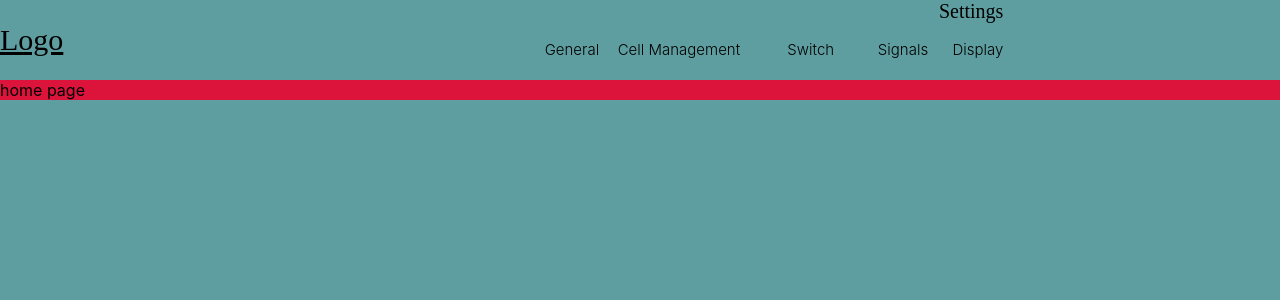
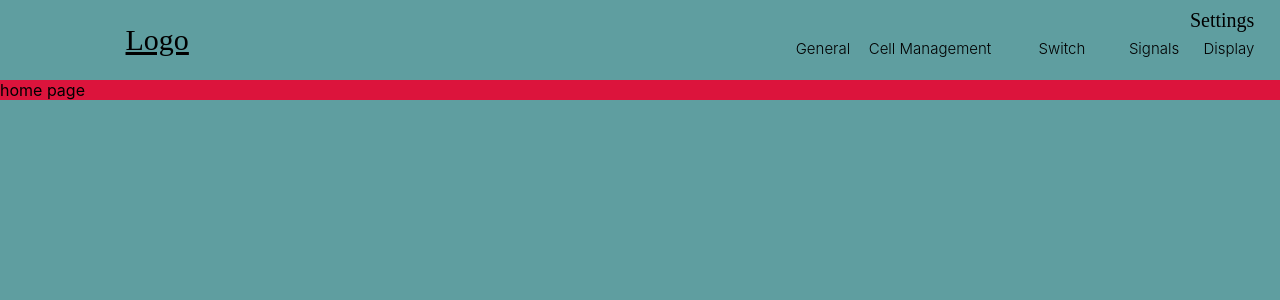
Before and after one commit to spartanracingelectric/SR-BMS, a React (Create React App) app in the folder bms_app/: page / in a window 1280 px wide. Shown: the top 300 px of the page. Built offline with nearby package versions, Linux system fonts and the light colour scheme.

Commit message:
changed header

```diff
--- a/bms_app/src/header/Header.css
+++ b/bms_app/src/header/Header.css
@@ -8,6 +8,7 @@
 
 .Logo
 {
+	width: 30%;
 	display: flex;
 	list-style: none;
 	flex-direction: row;
@@ -28,11 +29,13 @@
 
 .Settings
 {
-	height: 15vh;
+	width: 80%;
 	display: flex;
 	flex-direction: column;
 	align-items: right;
 	justify-content: center;
+
+	padding-right: 2%;
 }
 
 .Settings-Logo
@@ -40,6 +43,9 @@
 	flex: 1;
 	min-width: 117.5vh;
 	height: 10%;
+
+	padding-bottom: 1%;
+	padding-top: 1%;
 
 	font-size: 20px;
 	font-weight: 500;
```
Also changed, not shown: bms_app/src/home.css (line endings or trailing spaces), bms_app/src/home.js (line endings or trailing spaces).
